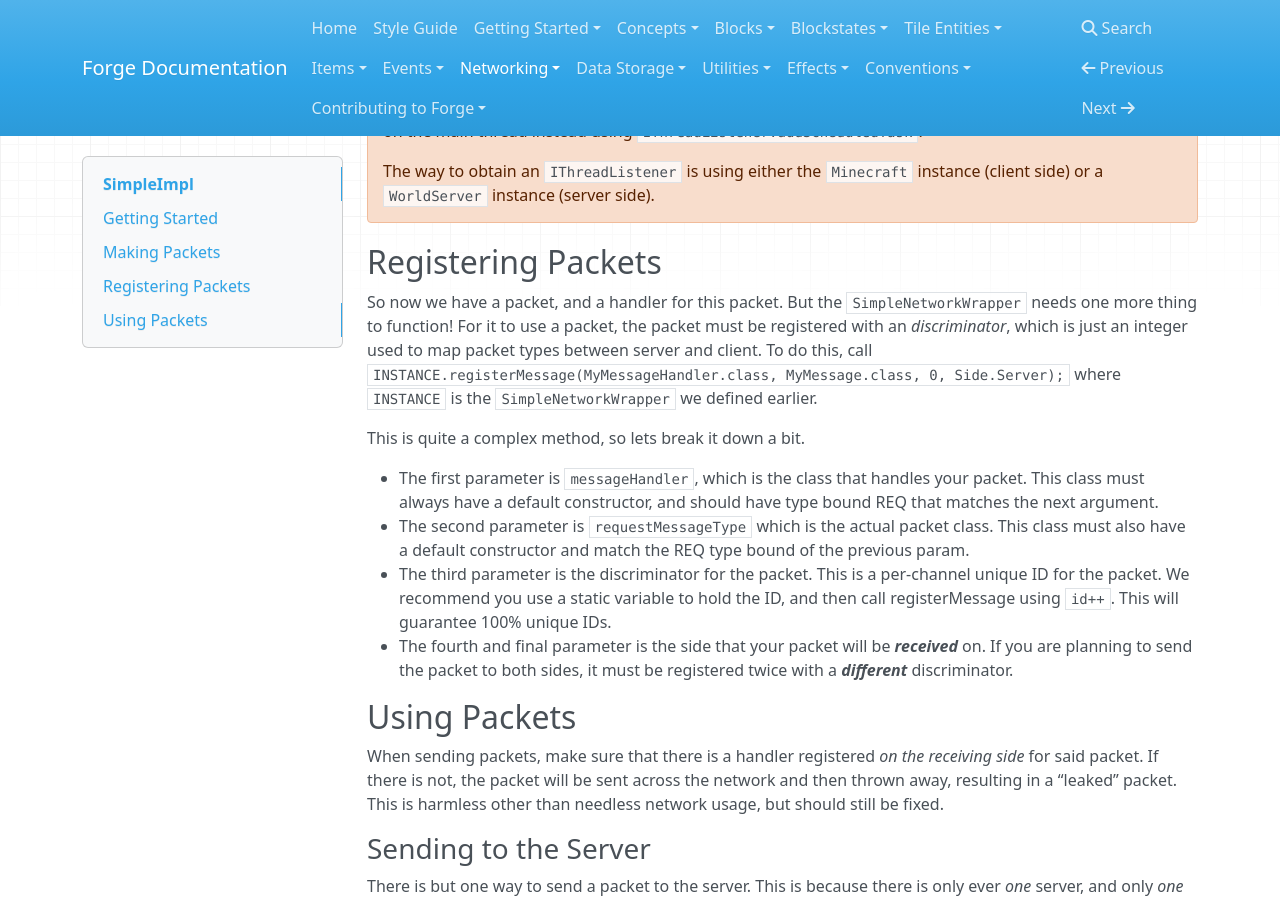
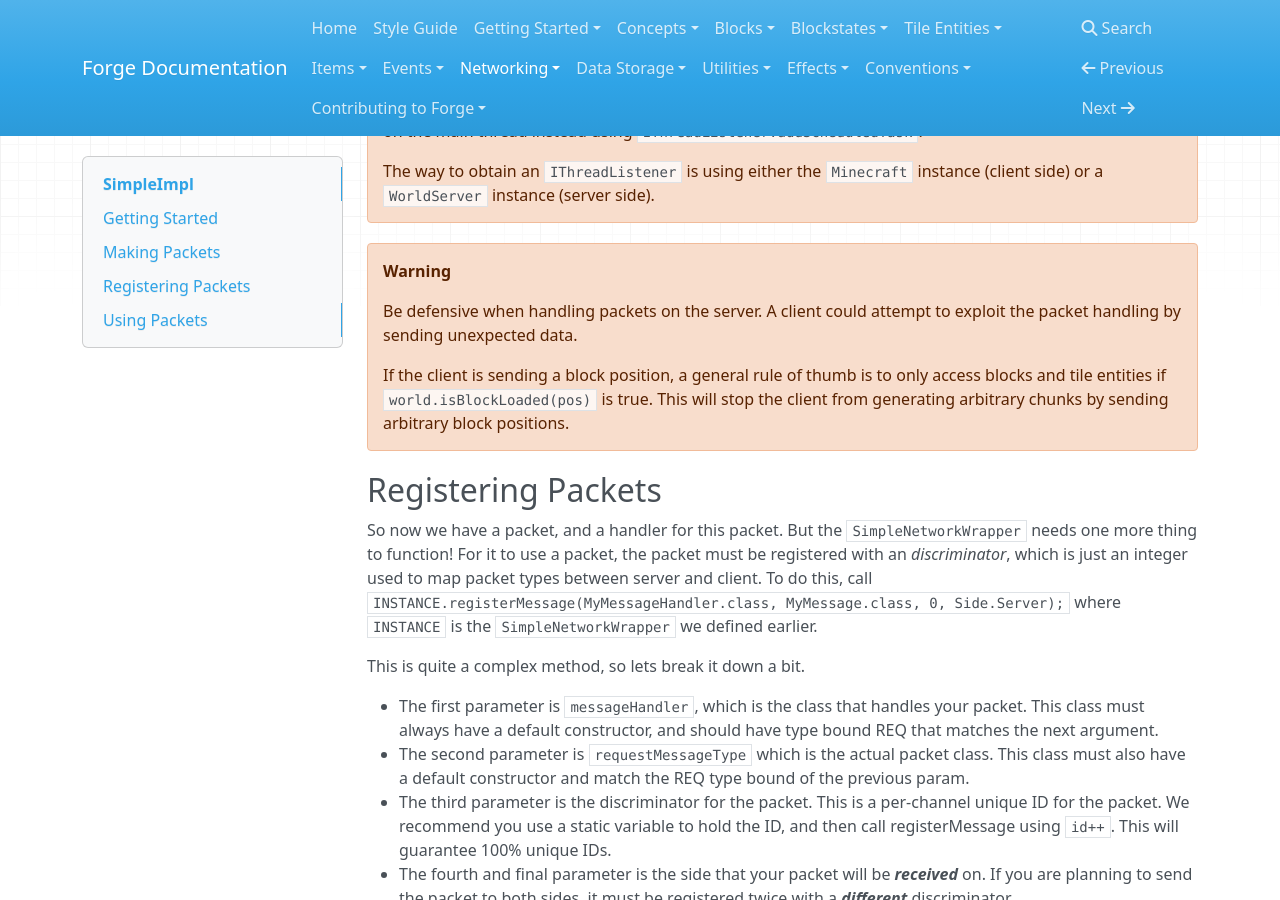
Before and after one commit to MinecraftForge/Documentation, an MkDocs documentation site: the page built from docs/networking/simpleimpl.md, in a window 1280 px wide and 900 px high, scrolled down 1685 px. Built offline with MkDocs 1.6.1, drawn with Linux system fonts in a browser that asks for light colours; nearby versions of some CDN libraries; old or Windows-style settings are respelled for this version of MkDocs.

Commit message:
Add defensive handling of packets on server warning

```diff
--- a/docs/networking/simpleimpl.md
+++ b/docs/networking/simpleimpl.md
@@ -79,6 +79,12 @@ It is recommended (but not required) that for organization's sake, this class is
 
     The way to obtain an `IThreadListener` is using either the `Minecraft` instance (client side) or a `WorldServer` instance (server side).
 
+!!! warning
+
+    Be defensive when handling packets on the server. A client could attempt to exploit the packet handling by sending unexpected data.
+
+    If the client is sending a block position, a general rule of thumb is to only access blocks and tile entities if `world.isBlockLoaded(pos)` is true. This will stop the client from generating arbitrary chunks by sending arbitrary block positions.
+
 Registering Packets
 -------------------
 
```
